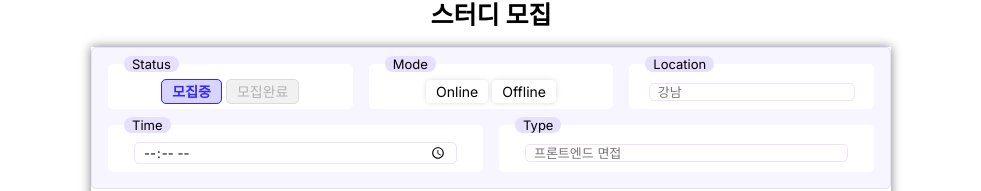
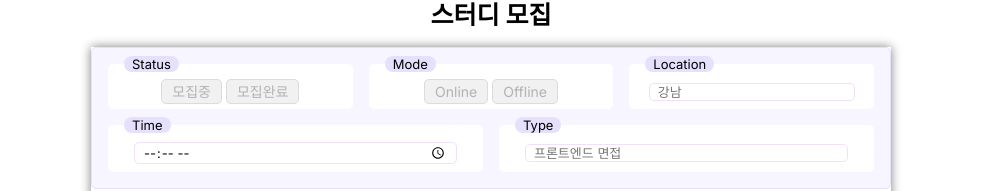
Before and after one commit to haileyham/study-now, a Next.js app: page /study-post/write in a window 1280 px wide. Shown: the part 213-404 px from the top of the page, without its empty margins (149-1130 px from the left). Built offline with nearby package versions, Linux system fonts and the light colour scheme.

Commit message:
(#7) feat: 글작성페이지-체크박스 상태에 따른 ui변화

```diff
--- a/app/study-post/write/page.tsx
+++ b/app/study-post/write/page.tsx
@@ -53,7 +53,11 @@ export default function StudyWrite() {
           <section className={styles.writeCheck}>
             <div className={styles.studyStatus}>
               <span>Status</span>
-              <label className={styles.hello}>
+              <label
+                className={
+                  studyWrite.status == 'recruiting' ? styles.hello : styles.bye
+                }
+              >
                 <input
                   type="checkbox"
                   name="status"
@@ -62,7 +66,11 @@ export default function StudyWrite() {
                 />
                 모집중
               </label>
-              <label className={styles.bye}>
+              <label
+                className={
+                  studyWrite.status == 'done' ? styles.hello : styles.bye
+                }
+              >
                 <input
                   type="checkbox"
                   name="status"
@@ -74,7 +82,11 @@ export default function StudyWrite() {
             </div>
             <div className={styles.studyMode}>
               <span>Mode</span>
-              <label>
+              <label
+                className={
+                  studyWrite.mode == 'online' ? styles.hello : styles.bye
+                }
+              >
                 <input
                   type="checkbox"
                   value="online"
@@ -83,7 +95,11 @@ export default function StudyWrite() {
                 />
                 Online
               </label>
-              <label>
+              <label
+                className={
+                  studyWrite.mode == 'offline' ? styles.hello : styles.bye
+                }
+              >
                 <input
                   type="checkbox"
                   value="offline"
```
